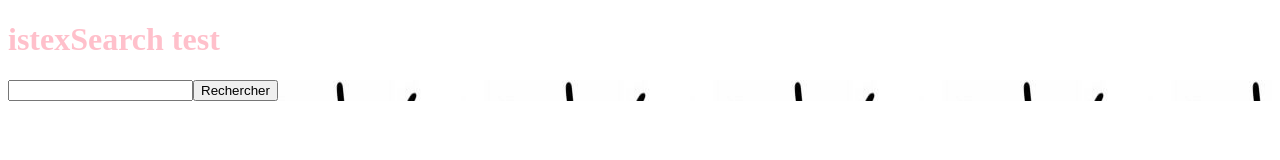
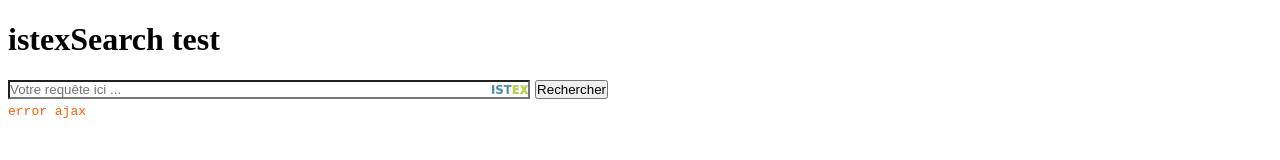
Before and after one commit to istex-archives/istex-widgets, a website: page test/search.html in a window 1280 px wide. Drawn offline with nearby package versions, Linux system fonts and the light colour scheme.

Commit message:
basic CSS over the basic HTML form

```diff
--- a/search/js/script.js
+++ b/search/js/script.js
@@ -27,9 +27,11 @@
     // insert the form search into the DOM
     $(self.elt).append(
       '<form class="istex-search-form">' +
-        '<input class="istex-search-input" type="text" value="" />' +
-        '<input class="istex-search-submit" type="submit" value="Rechercher" />' +
-        '<p class="istex-search-error"></p>' +
+        '<div class="istex-search-bar-wrapper">' +
+          '<input class="istex-search-submit" type="submit" value="Rechercher" />' +
+          '<span><input class="istex-search-input" type="text" value="" placeholder="Votre requête ici ..." /></span>' +
+        '</div>' +
+        '<p class="istex-search-error">error ajax</p>' +
       '</form>'
     );
 
@@ -38,7 +40,7 @@
 
       $.ajax({
         url: self.settings.istexApi + '/document/',
-        data: { q: 'brain' },
+        data: { q: $(self.elt).find('input.istex-search-input').val() },
         dataType: 'jsonp'
       }).done(function (items) {
         // forward the results as a DOM event
--- a/search/themes/default/style.less
+++ b/search/themes/default/style.less
@@ -1,7 +1,39 @@
-div {
-  color: blue;
-  background-image: url(idea.png)
+.istex-search-form {
+  padding: 0; margin: 0;
+
+  span {
+    display: block;
+    overflow: hidden;
+    padding: 0 0px;
+    input.istex-search-input {
+      padding: 0; margin: 0;
+      width: 100%;
+
+      background-image: url(search-logo.png);
+      background-size: auto 60%;
+      background-repeat: no-repeat;
+      background-position: right;
+
+      -moz-box-sizing: border-box;
+      -webkit-box-sizing: border-box;
+      box-sizing: border-box
+    }
+  }
+
+  input.istex-search-submit {
+    float: right;
+    padding: 0; margin: 0;
+    margin-left: 5px;
+
+    -moz-box-sizing: border-box;
+    -webkit-box-sizing: border-box;
+    box-sizing: border-box
+  }
+
+  p.istex-search-error {
+    padding: 0; margin: 0;
+    margin-top: 5px;
+    color: #FF5C05;
+    font-family: monospace;
+  }
 }
-body {
-  color: pink;
-}
--- a/test/search.html
+++ b/test/search.html
@@ -13,6 +13,11 @@
         <script> var less = { env: "development", async: true }; </script>
         <script type="text/javascript" src="/bower_components/less/dist/less.min.js"></script>
 
+        <style>
+        #istex-widget-search {
+            width: 600px;
+        }
+        </style>
     </head>
     <body>
 
```
Also changed, not shown: search/themes/default/idea.png (deleted), search/themes/default/search-logo.png (added).
